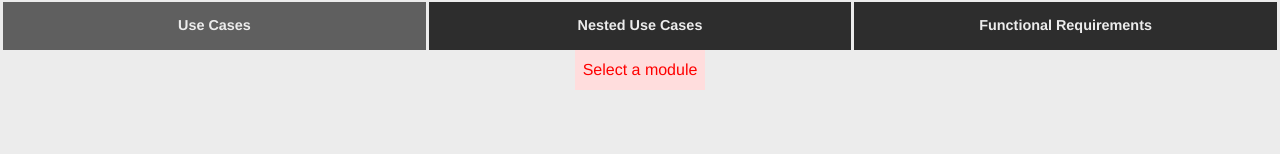
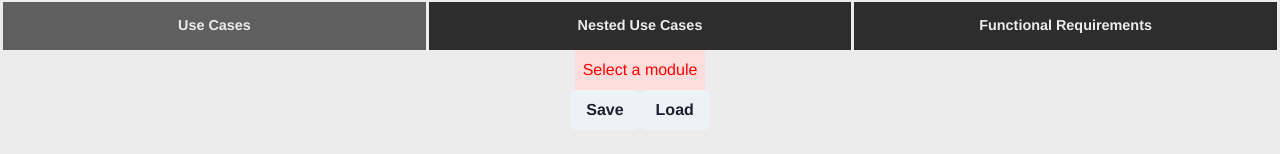
Before and after one commit to mikhael-dantas/tests_provider_front, a Next.js app: page /management in a window 1280 px wide. Shown: the part 150-304 px from the top of the page. Built offline with nearby package versions, Linux system fonts and the light colour scheme.

Commit message:
save and load json basics insertion in the page

```diff
--- a/src/pages/management/index.tsx
+++ b/src/pages/management/index.tsx
@@ -14,6 +14,8 @@ import NestedUseCaseList from "../../components/ucfrLists/nestedUseCases/NestedU
 import FRequirementList from "../../components/ucfrLists/fRequirements/FRequirementsList";
 import { AddIcon, CloseIcon, EditIcon } from "@chakra-ui/icons";
 import { customTheme } from "../../theme";
+import SaveInLS from "../../components/ucfrListsJson/SaveInLS";
+import LoadFromLs from "../../components/ucfrListsJson/LoadFromLs";
 
 
 export default function Index() {
@@ -198,6 +200,11 @@ export default function Index() {
             )}
          </Flex>
 
+         <Flex className={'jsonManegementContainer'}>
+            <SaveInLS/>
+            <LoadFromLs/>
+         </Flex>
+
          <Flex className="blank space at the end"
          height='5rem'/>
 
```
